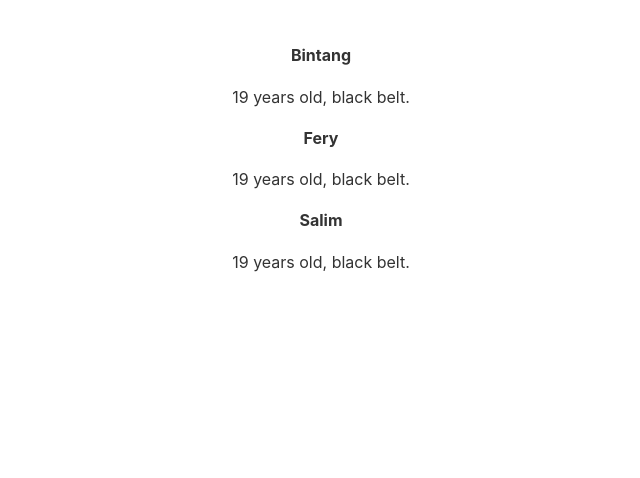
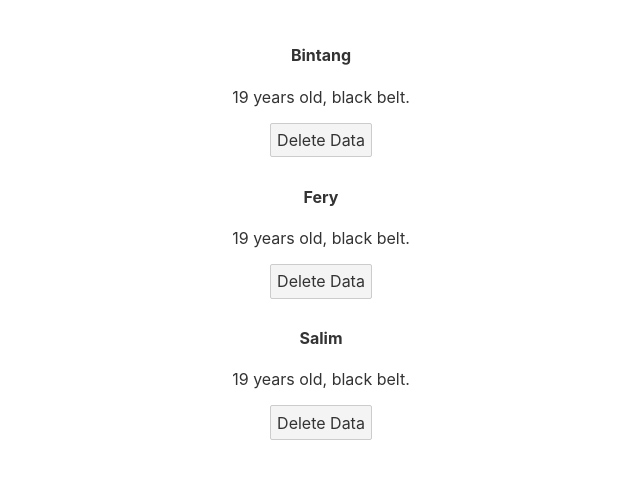
Before and after one commit to M-BintangR/belajar-svelte, a Svelte app: page / in a window 1280 px wide. Shown: the top 478 px of the page, without its empty margins (319-959 px from the left). Built offline with nearby package versions, Linux system fonts and the light colour scheme.

Commit message:
inline event handler ✅

```diff
--- a/src/App.svelte
+++ b/src/App.svelte
@@ -24,6 +24,10 @@
   //   const handleInput = (e) => {
   //     beltColour = e.target.value;
   //   };
+
+  const deleteData = (id) => {
+    people = people.filter((person) => person.id !== id);
+  };
 </script>
 
 <main>
@@ -31,6 +35,7 @@
     <div>
       <h4>{person.name}</h4>
       <p>{person.age} years old, {person.beltColour} belt.</p>
+      <button on:click={deleteData(person.id)}>Delete Data</button>
     </div>
   {:else}
     <p>There are not people to show...</p>
```
